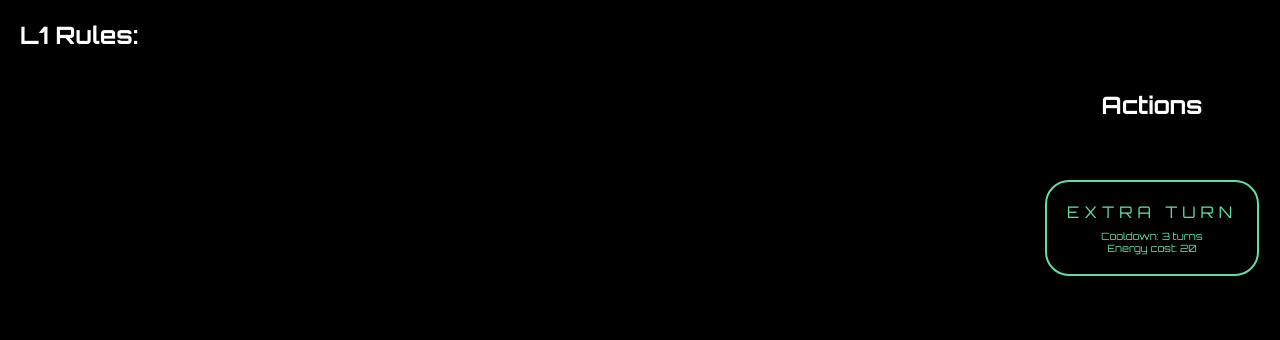
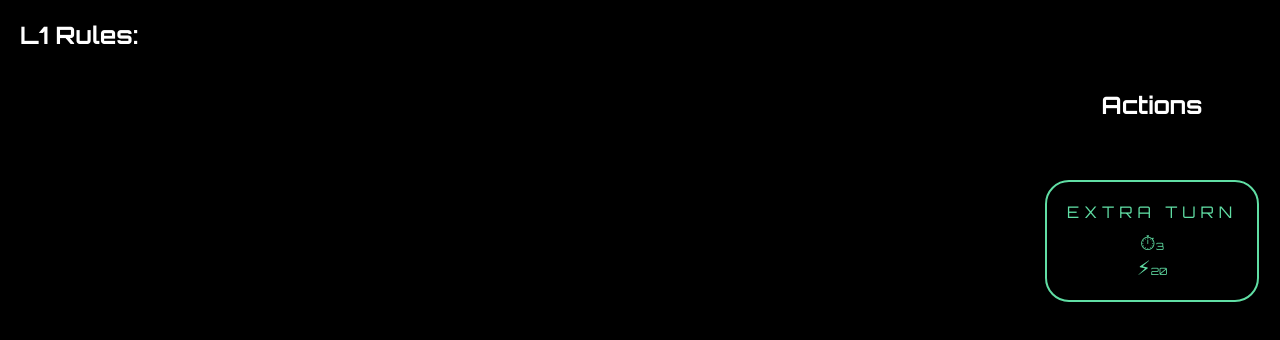
Before and after one commit to katerberg/ric-rac-rogue, a website built with webpack: page src/index.html in a window 1280 px wide. Both pictures are taken after a click on the button "START NEW GAME". Built offline with nearby package versions, Linux system fonts and the light colour scheme.

Commit message:
Further futzing

```diff
--- a/src/index.html
+++ b/src/index.html
@@ -65,8 +65,8 @@
         <div>
           <button class="test">
             <div class="title">Extra Turn</div>
-            <div class="cooldown">Cooldown: 3 turns</div>
-            <div class="cost">Energy cost: 20</div>
+            <div class="cooldown"><span class="icon">⏱</span>3</div>
+            <div class="cost"><span class="icon">⚡︎</span>20</div>
           </button>
         </div>
       </div>
--- a/src/sidebar.scss
+++ b/src/sidebar.scss
@@ -43,6 +43,10 @@ $action-button-transition-duration: 100ms;
             margin-bottom: 8px;
         }
 
+        .icon {
+            font-size: 20px;
+        }
+
         .cooldown {
             font-size: 10px;
         }
```
